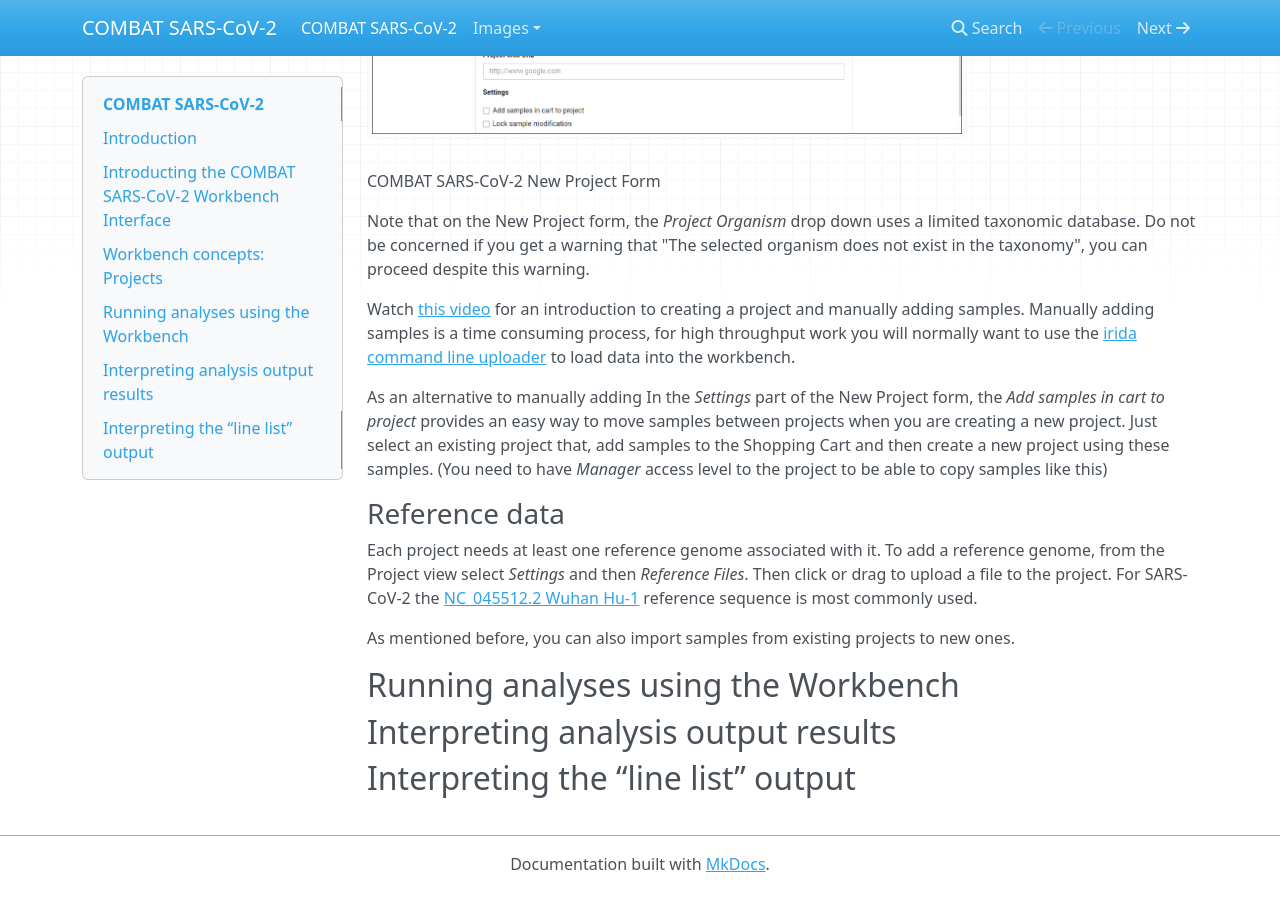
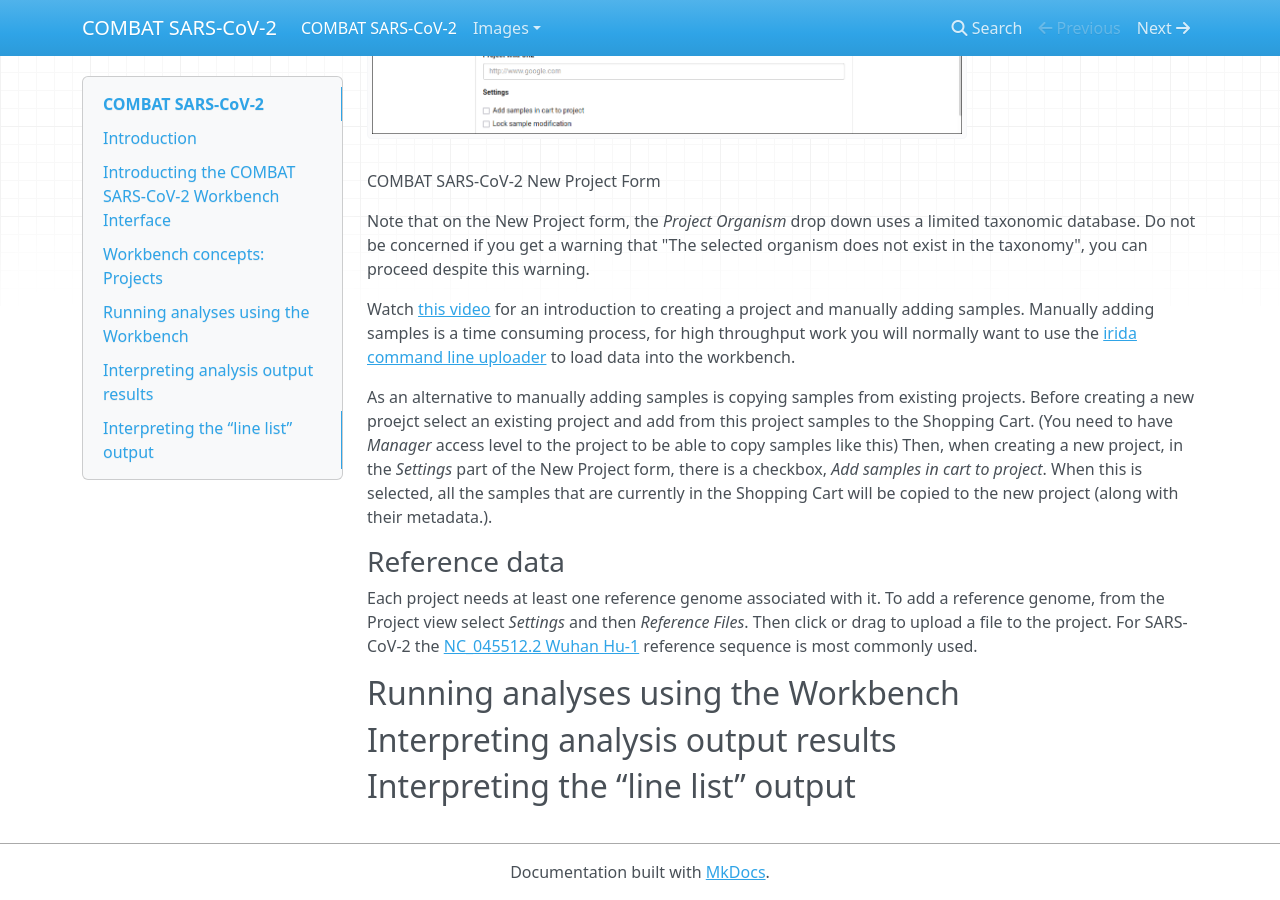
Before and after one commit to COMBAT-SARS-COV-2/combatsarscov2-docs, an MkDocs documentation site: the page built from docs/index.md, in a window 1280 px wide and 900 px high, scrolled down 2588 px. Built offline with MkDocs 1.6.1, drawn with Linux system fonts in a browser that asks for light colours; nearby versions of some CDN libraries.

Commit message:
Clean up commentary about adding samples from existing project

```diff
--- a/docs/index.md
+++ b/docs/index.md
@@ -67,16 +67,11 @@ Note that on the New Project form, the *Project Organism* drop down uses a limit
 Watch [this video](https://www.youtube.com/watch?v=_b-A-trnMe8) for an introduction to creating a project and manually adding samples. Manually adding samples is a time consuming process, for high throughput work you will normally want to use the
 [irida command line uploader](LINK COMING) to load data into the workbench.
 
-As an alternative to manually adding In the *Settings* part of the New Project form, the *Add samples in cart to project* provides an easy way to move samples between projects when you are creating a new project. Just select an existing project that, add samples to the Shopping Cart and then create a new project using these samples. (You need to have *Manager* access level to the project to be able to copy samples like this)
+As an alternative to manually adding samples is copying samples from existing projects. Before creating a new proejct select an existing project and add from this project samples to the Shopping Cart. (You need to have *Manager* access level to the project to be able to copy samples like this) Then, when creating a new project, in the *Settings* part of the New Project form, there is a checkbox, *Add samples in cart to project*. When this is selected, all the samples that are currently in the Shopping Cart will be copied to the new project (along with their metadata.).
 
 ### Reference data
 
 Each project needs at least one reference genome associated with it. To add a reference genome, from the Project view select *Settings* and then *Reference Files*. Then click or drag to upload a file to the project. For SARS-CoV-2 the [NC_045512.2 Wuhan Hu-1](https://www.ncbi.nlm.nih.gov/nuccore/1798174254) reference sequence is most commonly used.
-
-
-As mentioned before, you can also import samples from existing projects to new ones.
-
-
 
 ## Running analyses using the Workbench
 
```
Also changed, not shown: README.md (line endings or trailing spaces).
